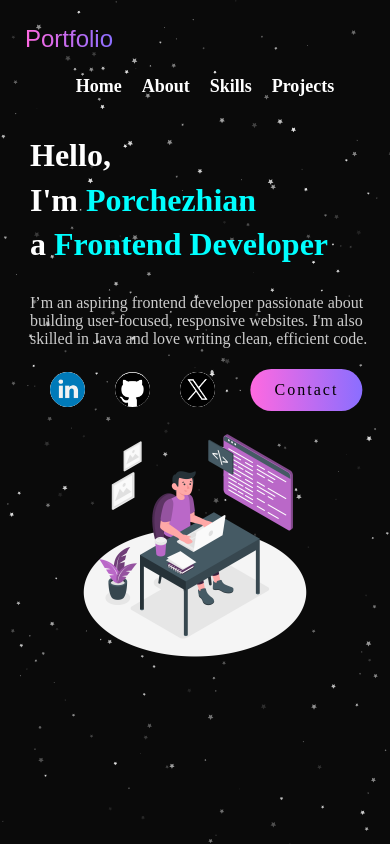
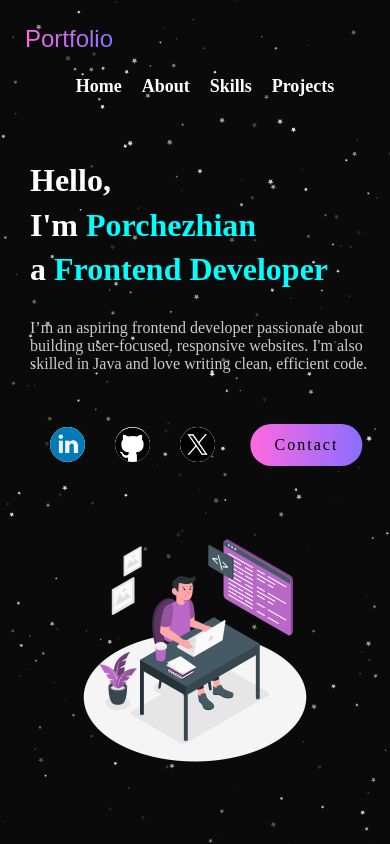
Before and after one commit to chezhianch/Animated-React-Portfolio, a React (Vite) app: page / in a window 390 px wide. Built offline with nearby package versions, Linux system fonts and the light colour scheme.

Commit message:
Update App.css

```diff
--- a/src/App.css
+++ b/src/App.css
@@ -453,7 +453,7 @@ gap: 30px;
   /* Hero Section */
   .hero-content {
     position: relative;
-    margin-top: -300px;
+    margin-top: -250px;
     flex-direction: column;
     padding: 1rem;
     text-align: left;
@@ -477,7 +477,7 @@ gap: 30px;
 
   .hero-img img {
     position: relative;
-    top:-85px ;
+    top:-5px ;
     width: 250px;
     right: 0;
   }
@@ -499,7 +499,7 @@ gap: 30px;
     position: relative;
     right: 50px;
     padding-left: 0;
-    top: -30px;
+    top: 0px;
   }
 
   /* About Section */
```
